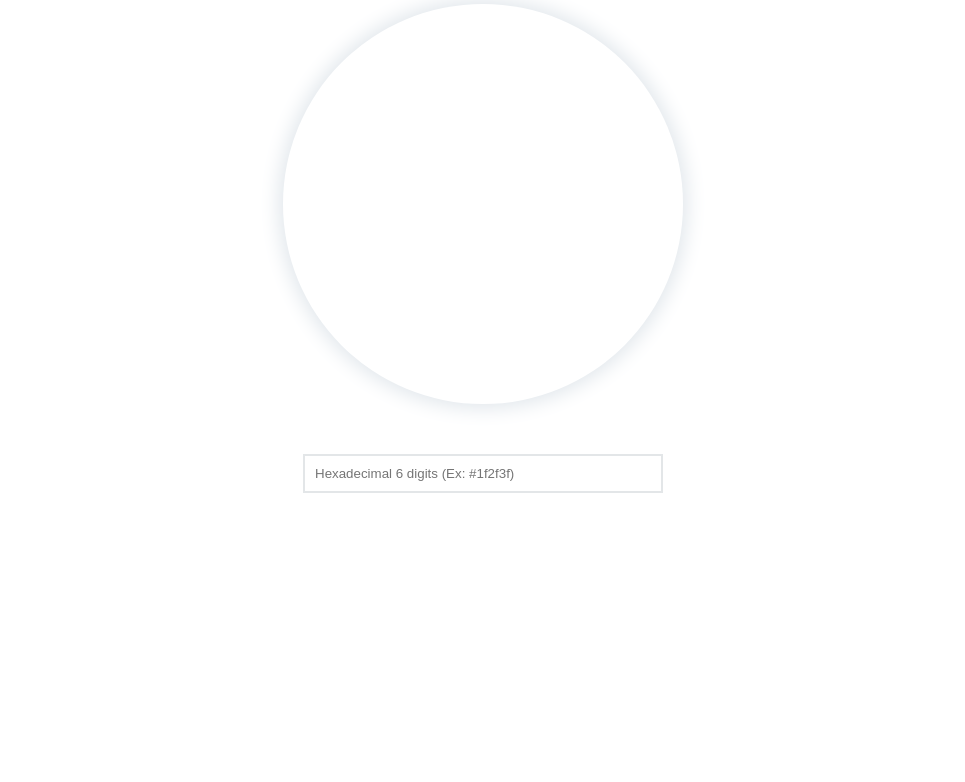
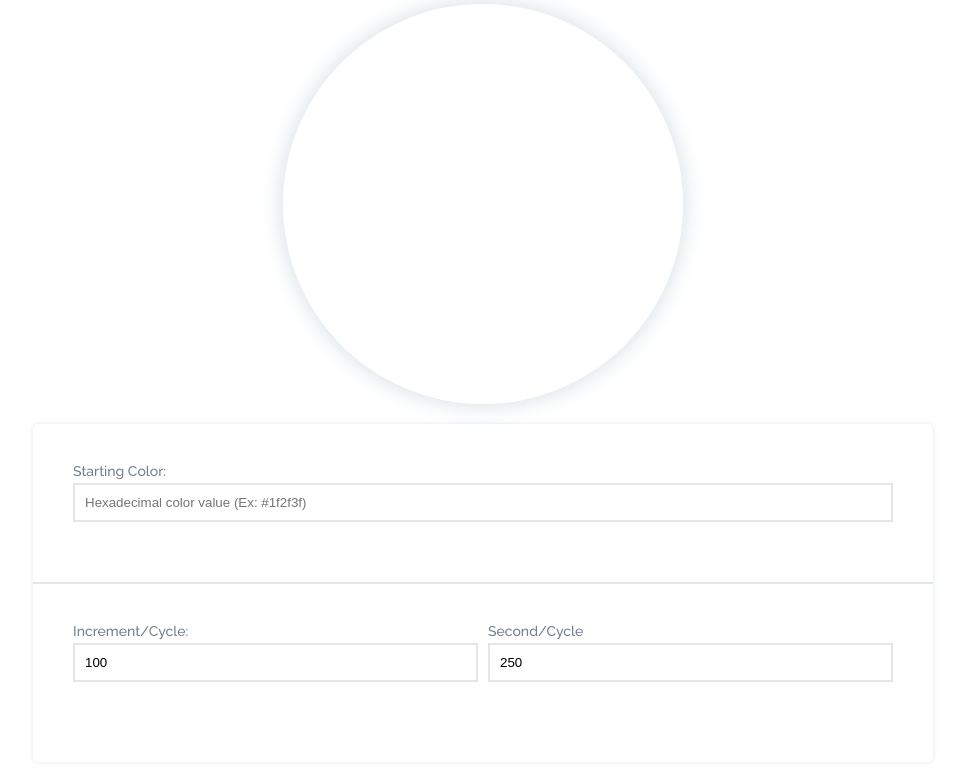
Before and after one commit to NiteArie/color-cycle, a plain HTML site: page index.html in a window 1280 px wide. Shown: the part 104-886 px from the top of the page, without its empty margins (157-1122 px from the left). Before the commit the page ends 800 px from the top, so only its background shows below. Drawn offline with Linux system fonts and the light colour scheme.

Commit message:
[Update] UI

```diff
--- a/index.html
+++ b/index.html
@@ -17,14 +17,36 @@
         <div class="container__color">
             <div class="container__color-circle">
             </div>
-            <div class="container__color-form">
+            <div class="container__color-form__outer">
                 <div class="container__color-form">
                     <form class="container__color-form__form">
+                        <label class="container__color-form__form__label">Starting Color:</label>
+                        <input
+                        class="container__color-form__form__color"
+                        type="text" placeholder="Hexadecimal color value (Ex: #1f2f3f)" name="color">
+
                         <p class="container__color-form__form__error"></p>
-                        <input
-                            class="container__color-form__form__color"
-                            type="text" placeholder="Hexadecimal 6 digits (Ex: #1f2f3f)" name="color">
+                        <input type="submit" value="Submit" hidden>
+                    </form>
+                </div>
+                <div class="container__interval-form">
+                    <form class="container__interval-form__form">
+                        <div>
+                            <label class="container__interval-form__form__label">Increment/Cycle:</label>
+                            <input
+                            class="container__interval-form__form__increment"
+                            value="100"
+                            type="text" placeholder="Integer value incremented per cycle" name="color">
+                        </div>
+                        <div>
+                            <label class="container__interval-form__form__label">Second/Cycle</label>
+                            <input
+                            class="container__interval-form__form__interval"
+                            value="250"
+                            type="text" placeholder="How many millisecond per cycle" name="color">
+                        </div>
 
+                        <p class="container__interval-form__form__error"></p>
                         <input type="submit" value="Submit" hidden>
                     </form>
                 </div>
--- a/style.css
+++ b/style.css
@@ -31,22 +31,53 @@ body {
     margin: auto auto;
 }
 
-.container__color-form {
-    width: 400px;
+.container__color-form__outer {
+    max-width: 900px;
+    border-radius: 5px;
+    box-shadow: 0 0 5px 0px hsl(210, 20%, 90%);
     margin: 20px auto;
 }
 
+.container__interval-form,
+.container__color-form {
+    padding: 20px;
+    border-bottom: 2px solid hsl(210, 10%, 90%);
+}
+
+.container__interval-form {
+    border-bottom: none;
+}
+
+.container__interval-form__form {
+    display: grid;
+    grid-template-columns: 1fr 1fr;
+    grid-gap: 10px;
+}
+
+.container__interval-form__form,
 .container__color-form__form {
     padding: 20px;
     width: 100%;
 }
 
+.container__interval-form__form__label,
+.container__color-form__form__label {
+    display: block;
+    margin-bottom: 5px;
+    font-size: 14px;
+    color: hsl(210, 10%, 50%);
+}
+
+.container__interval-form__form__increment,
+.container__interval-form__form__interval,
 .container__color-form__form__color {
     padding: 10px;
     width: 100%;
+    margin-bottom: 10px;
     border: 2px solid hsl(210, 10%, 90%);
 }
 
+.container__interval-form__form__error,
 .container__color-form__form__error {
     margin: 10px 0;
     color: hsl(0, 50%, 50%);
```
